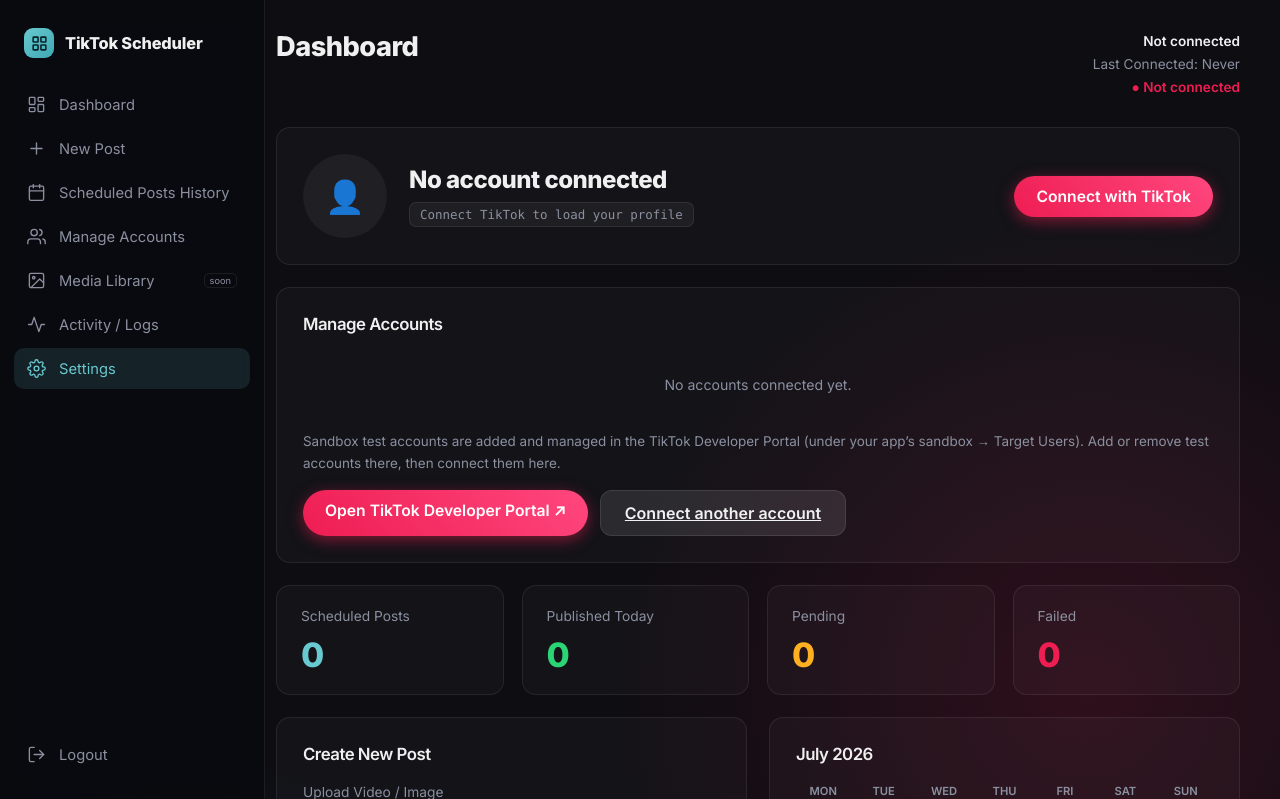
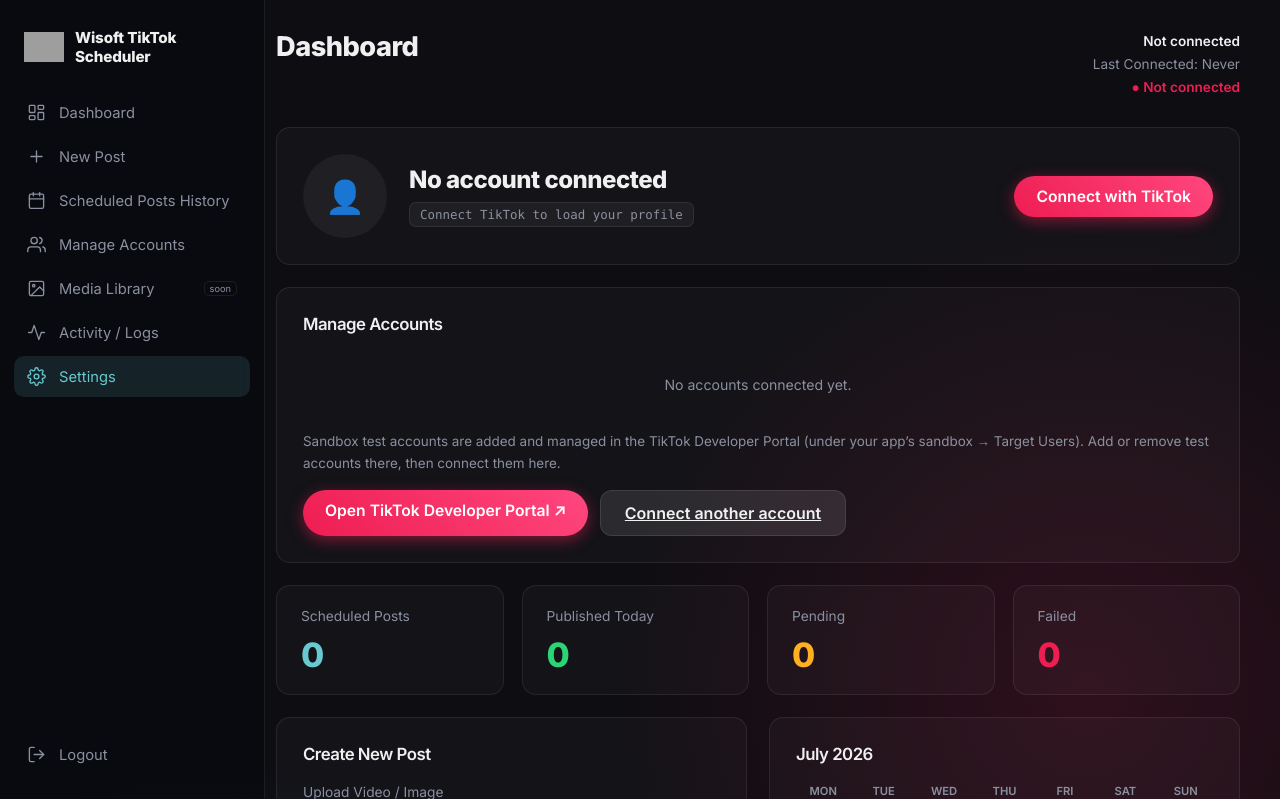
Before and after one commit to aaron35tobias/tiktok-scheduler, a Django app: page /dashboard/ in a window 1280 px wide. Shown: the top 799 px of the page. Run offline with Django 5.2, Linux system fonts and the light colour scheme; parts of the project's set-up code (start-up, migrations or seed data) failed here and were passed over; grey boxes are pictures that could not be loaded.

Commit message:
brand: use Wisoft icon (transparent) and rename to Wisoft TikTok Scheduler

```diff
--- a/core/templates/core/dashboard.html
+++ b/core/templates/core/dashboard.html
@@ -1,4 +1,5 @@
 {% extends 'core/base.html' %}
+{% load static %}
 
 {% block extra_head %}
 <style>
@@ -28,9 +29,9 @@
         z-index: 20;
     }
     .brand { display: flex; align-items: center; gap: 11px; padding: 6px 10px 26px; }
-    .brand .mark { width: 30px; height: 30px; border-radius: 9px; background: linear-gradient(135deg, var(--tk-cyan), #3fa9b3); display: flex; align-items: center; justify-content: center; }
-    .brand .mark svg { width: 17px; height: 17px; color: #06232a; }
-    .brand .name { font-weight: 700; font-size: 1.02rem; letter-spacing: -0.01em; }
+    .brand .mark { display: flex; align-items: center; justify-content: center; }
+    .brand .mark img { height: 30px; width: auto; display: block; }
+    .brand .name { font-weight: 700; font-size: 0.95rem; letter-spacing: -0.01em; }
     .nav-link {
         display: flex; align-items: center; gap: 13px;
         padding: 11px 13px; border-radius: 10px;
@@ -181,9 +182,9 @@
     <aside class="sidebar">
         <div class="brand">
             <span class="mark">
-                <svg viewBox="0 0 24 24" fill="none" stroke="currentColor" stroke-width="2.2" stroke-linecap="round" stroke-linejoin="round"><rect x="3" y="3" width="7" height="7" rx="1"/><rect x="14" y="3" width="7" height="7" rx="1"/><rect x="14" y="14" width="7" height="7" rx="1"/><rect x="3" y="14" width="7" height="7" rx="1"/></svg>
+                <img src="{% static 'wisoft-icon.png' %}" alt="Wisoft">
             </span>
-            <span class="name">TikTok Scheduler</span>
+            <span class="name">Wisoft TikTok Scheduler</span>
         </div>
 
         <a href="#overview" class="nav-link active">
```
